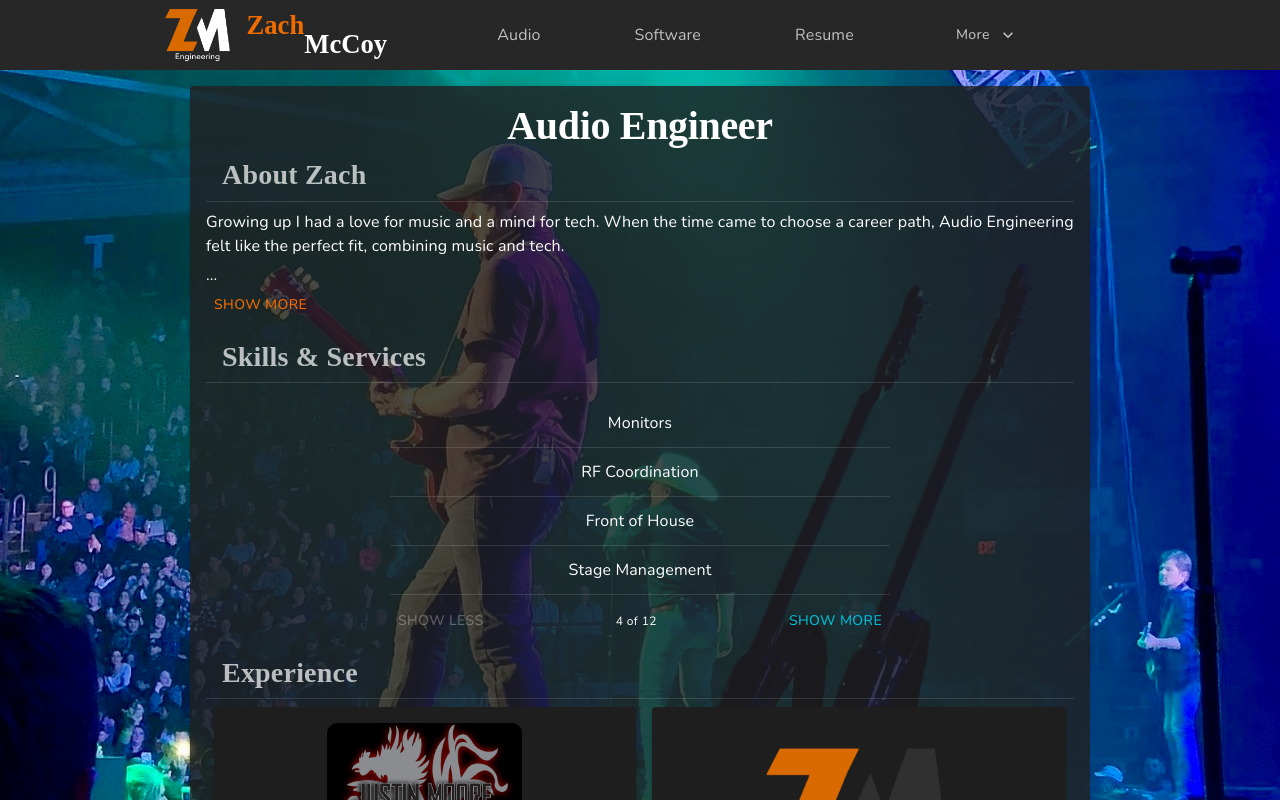
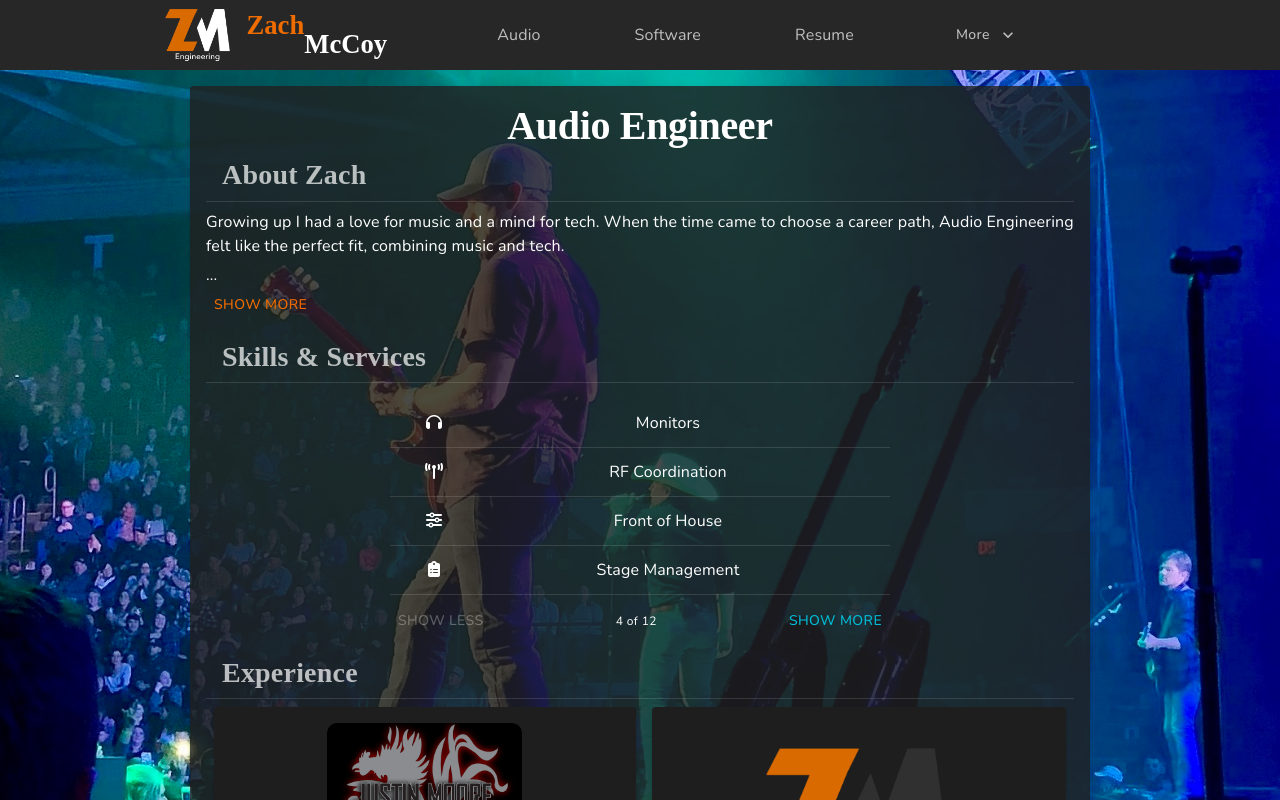
Before and after one commit to zrm20/zm-portfolio, a React (Create React App) app: page /audio in a window 1280 px wide. Shown: the top 800 px of the page. Built offline with nearby package versions, Linux system fonts and the light colour scheme; a web font is replaced by a local one.

Commit message:
add icons to audio skills

```diff
--- a/public/index.html
+++ b/public/index.html
@@ -30,6 +30,9 @@
     <link rel="manifest" href="%PUBLIC_URL%/manifest.json" />
 
   <title>Zach McCoy</title>
+
+  <!-- Font Awesome icons -->
+  <script src="https://kit.fontawesome.com/a7538cf8ca.js" crossorigin="anonymous"></script>
 </head>
 
 <body>
--- a/src/components/audio/AudioSkills/AudioSkills.tsx
+++ b/src/components/audio/AudioSkills/AudioSkills.tsx
@@ -1,5 +1,5 @@
 import React, { useState } from "react";
-import { Box, Button, Divider, List, ListItem, ListItemText, Stack, Typography } from "@mui/material";
+import { Box, Button, Divider, List, ListItem, ListItemAvatar, ListItemText, Stack, Typography } from "@mui/material";
 import { v4 as uuid } from "uuid";
 
 import { audioSkills } from "../../../database/Skills";
@@ -18,7 +18,7 @@ export default function AudioSkills(props: AudioSkillsProps): JSX.Element {
   };
 
   function showLess(): void {
-    if(page - 1 > 0) {
+    if (page - 1 > 0) {
       setPage(page - 1);
     };
   };
@@ -31,13 +31,16 @@ export default function AudioSkills(props: AudioSkillsProps): JSX.Element {
         {
           audioSkills.slice(0, numItemsShown)
             .map(skill => (
-            <>
-              <ListItem key={uuid()}>
-                <ListItemText primary={skill.name}/>
-              </ListItem>
-              <Divider key={uuid()}/>
-            </>
-          ))
+              <>
+                <ListItem key={uuid()}>
+                  <ListItemAvatar>
+                    <i className={skill.icon}></i>
+                  </ListItemAvatar>
+                  <ListItemText primary={skill.name} />
+                </ListItem>
+                <Divider key={uuid()} />
+              </>
+            ))
         }
       </List>
       <Stack sx={styles.pageStack}>
--- a/src/database/Skills.ts
+++ b/src/database/Skills.ts
@@ -164,7 +164,7 @@ const skills: Skill[] = [
   {
     id: "monitors",
     name: "Monitors",
-    icon: "",
+    icon: "fa-solid fa-headphones",
     category: "Audio",
     subcategory: "Live",
     relatedEducation: ["belmont"]
@@ -172,7 +172,7 @@ const skills: Skill[] = [
   {
     id: "rf",
     name: "RF Coordination",
-    icon: "",
+    icon: "fa-solid fa-tower-broadcast",
     category: "Audio",
     subcategory: "Live",
     relatedEducation: ["belmont"]
@@ -180,7 +180,7 @@ const skills: Skill[] = [
   {
     id: "foh",
     name: "Front of House",
-    icon: "",
+    icon: "fa-solid fa-sliders",
     category: "Audio",
     subcategory: "Live",
     relatedEducation: ["belmont"]
@@ -188,7 +188,7 @@ const skills: Skill[] = [
   {
     id: "stage_management",
     name: "Stage Management",
-    icon: "",
+    icon: "fa-solid fa-clipboard-list",
     category: "Audio",
     subcategory: "Management",
     relatedEducation: ["belmont"]
@@ -196,7 +196,7 @@ const skills: Skill[] = [
   {
     id: "production_management",
     name: "Production Management",
-    icon: "",
+    icon: "fa-solid fa-people-roof",
     category: "Audio",
     subcategory: "Management",
     relatedEducation: ["belmont"]
@@ -204,7 +204,7 @@ const skills: Skill[] = [
   {
     id: "ableton",
     name: "Ableton Live Programming",
-    icon: abletonIcon,
+    icon: "fa-solid fa-circle-play",
     category: "Audio",
     subcategory: "Playback",
     relatedEducation: ["belmont"]
@@ -212,7 +212,7 @@ const skills: Skill[] = [
   {
     id: "midi",
     name: "Midi Control Systems",
-    icon: "",
+    icon: "fa-solid fa-gamepad",
     category: "Audio",
     subcategory: "Playback",
     relatedEducation: ["belmont"]
@@ -220,7 +220,7 @@ const skills: Skill[] = [
   {
     id: "recording",
     name: "Recording",
-    icon: "",
+    icon: "fa-solid fa-record-vinyl",
     category: "Audio",
     subcategory: "Studio",
     relatedEducation: ["belmont"]
@@ -228,7 +228,7 @@ const skills: Skill[] = [
   {
     id: "pro_tools",
     name: "Pro Tools",
-    icon: proToolsIcon,
+    icon: "fa-solid fa-file-audio",
     category: "Audio",
     subcategory: "Studio",
     relatedEducation: ["belmont"]
@@ -236,15 +236,15 @@ const skills: Skill[] = [
   {
     id: "logic",
     name: "Logic",
-    icon: "",
+    icon: "fa-brands fa-apple",
     category: "Audio",
     subcategory: "Studio",
     relatedEducation: ["belmont"]
   },
   {
     id: "studio_mixing",
-    name: "Recording",
-    icon: "",
+    name: "Studio Mixing",
+    icon: "fa-solid fa-music",
     category: "Audio",
     subcategory: "Studio",
     relatedEducation: ["belmont"]
@@ -252,7 +252,7 @@ const skills: Skill[] = [
   {
     id: "live_capture",
     name: "Live Capture",
-    icon: "",
+    icon: "fa-solid fa-microphone",
     category: "Audio",
     subcategory: "Live",
     relatedEducation: ["belmont"]
```
